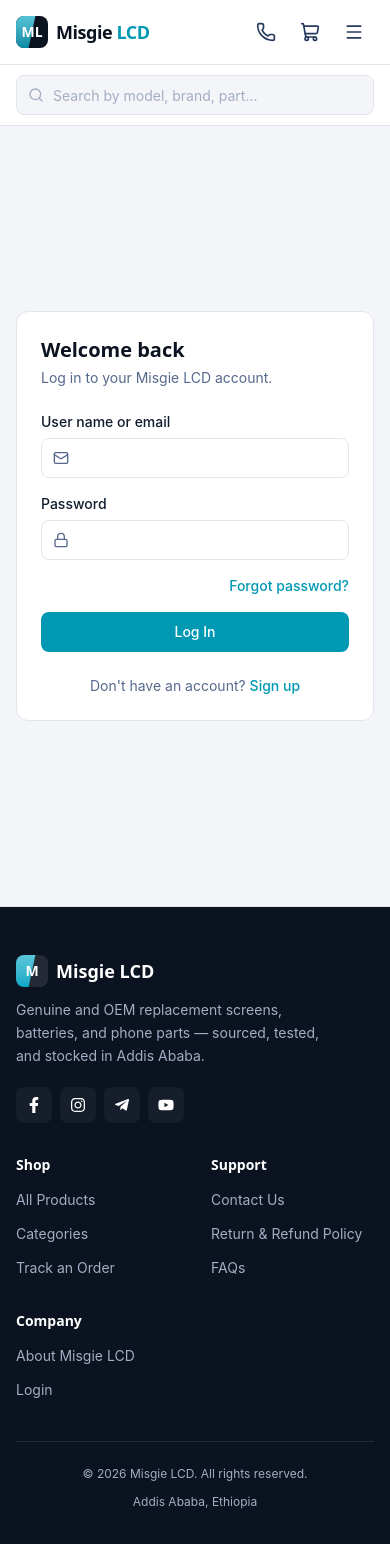
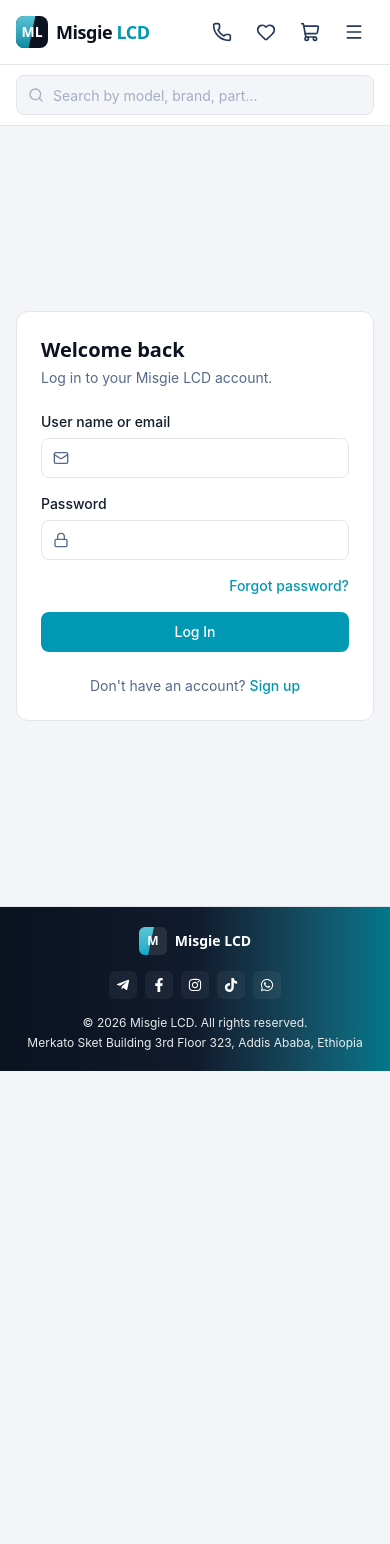
Before and after one commit to me-1219/Phone-lcd-store, a React (Vite) app in the folder client/: page /login in a window 390 px wide. Shown: the top 1544 px of the page. After the commit the page ends 1071 px from the top, so only its background shows below. Built offline with nearby package versions, Linux system fonts and the light colour scheme.

Commit message:
update more responsive

```diff
--- a/client/src/components/layout/Footer.jsx
+++ b/client/src/components/layout/Footer.jsx
@@ -1,50 +1,33 @@
-import { Link } from "react-router-dom";
-import { FaFacebookF, FaInstagram, FaTelegramPlane, FaYoutube } from "react-icons/fa";
-
-const FOOTER_LINKS = {
-  Shop: [
-    { label: "All Products", to: "/products" },
-    { label: "Categories", to: "/categories" },
-    { label: "Track an Order", to: "/orders" },
-  ],
-  Support: [
-    { label: "Contact Us", to: "/contact" },
-    { label: "Return & Refund Policy", to: "/returns" },
-    { label: "FAQs", to: "/faq" },
-  ],
-  Company: [
-    { label: "About Misgie LCD", to: "/about" },
-    { label: "Login", to: "/login" },
-  ],
-};
+import { FaFacebookF, FaInstagram, FaTelegramPlane, FaTiktok, FaWhatsapp, FaYoutube } from "react-icons/fa";
 
 const SOCIAL_LINKS = [
+  { icon: FaTelegramPlane, href: "https://t.me/Msglcd", label: "Telegram" },
   { icon: FaFacebookF, href: "https://facebook.com", label: "Facebook" },
   { icon: FaInstagram, href: "https://instagram.com", label: "Instagram" },
-  { icon: FaTelegramPlane, href: "https://t.me", label: "Telegram" },
-  { icon: FaYoutube, href: "https://youtube.com", label: "YouTube" },
+  { icon: FaTiktok, href: "https://tiktok.com", label: "TikTok" },
+  { icon: FaWhatsapp,href: "https://wa.me/251962725252",label: "WhatsApp", },
 ];
 
 const Footer = () => (
-  <footer className="border-t border-border bg-ink-950 text-ink-300">
-    <div className="mx-auto max-w-7xl px-4 py-12 sm:px-6 lg:px-8">
-      <div className="grid grid-cols-2 gap-8 md:grid-cols-5">
-        <div className="col-span-2">
+  <footer className="border-t border-border bg-linear-to-r from-ink-950 via-ink-900 to-brand-700 md:block text-ink-400">
+    <div className="mx-auto flex max-w-7xl flex-col items-center justify-between gap-4 px-4 py-5 sm:flex-row sm:px-6 lg:px-8">
+
+      {/* Brand */}
       <div className="flex items-center gap-2">
-            <span className="relative flex h-8 w-8 items-center justify-center overflow-hidden rounded-lg bg-white/10">
-              <span className="absolute -left-2 top-0 h-full w-6 -skew-x-12 bg-gradient-to-b from-brand-300 to-brand-500 opacity-90" />
-              <span className="relative font-display text-sm font-bold text-white">M</span>
+        <span className="relative flex h-7 w-7 items-center justify-center overflow-hidden rounded-md bg-white/10">
+          <span className="absolute -left-2 top-0 h-full w-5 -skew-x-12 bg-gradient-to-b from-brand-300 to-brand-500 opacity-90" />
+          <span className="relative font-display text-xs font-bold text-white">
+            M
           </span>
-            <span className="font-display text-lg font-semibold text-white">
+        </span>
+
+        <span className="font-display text-sm font-semibold text-white">
           Misgie LCD
         </span>
       </div>
-          <p className="mt-3 max-w-xs text-sm leading-relaxed">
-            Genuine and OEM replacement screens, batteries, and phone parts —
-            sourced, tested, and stocked in Addis Ababa.
-          </p>
 
-          <div className="mt-5 flex gap-2">
+      {/* Social Icons */}
+      <div className="flex gap-2">
         {SOCIAL_LINKS.map(({ icon: Icon, href, label }) => (
           <a
             key={label}
@@ -52,34 +35,23 @@
             target="_blank"
             rel="noopener noreferrer"
             aria-label={label}
-                className="flex h-9 w-9 items-center justify-center rounded-lg bg-white/5 text-white transition-colors hover:bg-brand-600"
+            className="flex h-7 w-7 items-center justify-center rounded-md bg-white/5 text-white transition-colors hover:bg-brand-600"
           >
-                <Icon className="h-4 w-4" />
+            <Icon className="h-3.5 w-3.5" />
           </a>
         ))}
       </div>
+
+      {/* Copyright */}
+      <div className="flex flex-col items-center gap-1 text-xs sm:items-end">
+        <p className="text-white/90">
+          © {new Date().getFullYear()} Misgie LCD. All rights reserved.
+        </p>
+        <p className="text-white/90">
+          Merkato Sket Building 3rd Floor 323, Addis Ababa, Ethiopia
+        </p>
       </div>
 
-        {Object.entries(FOOTER_LINKS).map(([heading, links]) => (
-          <div key={heading}>
-            <h3 className="font-display text-sm font-semibold text-white">{heading}</h3>
-            <ul className="mt-3 space-y-2.5">
-              {links.map((link) => (
-                <li key={link.to}>
-                  <Link to={link.to} className="text-sm hover:text-white">
-                    {link.label}
-                  </Link>
-                </li>
-              ))}
-            </ul>
-          </div>
-        ))}
-      </div>
-
-      <div className="mt-10 flex flex-col items-center justify-between gap-3 border-t border-white/10 pt-6 text-xs sm:flex-row">
-        <p>&copy; {new Date().getFullYear()} Misgie LCD. All rights reserved.</p>
-        <p>Addis Ababa, Ethiopia</p>
-      </div>
     </div>
   </footer>
 );
--- a/client/src/components/layout/MobileMenu.jsx
+++ b/client/src/components/layout/MobileMenu.jsx
@@ -1,5 +1,5 @@
 import { Link } from "react-router-dom";
-import { X, User, LogOut } from "lucide-react";
+import { X, User, LogOut, Heart } from "lucide-react";
 import { CUSTOMER_NAV_LINKS } from "../../utils/constants";
 import { useAuth } from "../../hooks/useAuth";
 import { useAuthModal } from "../../hooks/useAuthModal";
@@ -44,6 +44,14 @@
 
           <div className="my-2 border-t border-border" />
 
+          <Link
+            to="/wishlist"
+            onClick={onClose}
+            className="flex items-center gap-2 rounded-lg px-3 py-2.5 text-sm font-medium text-ink-900 hover:bg-muted"
+          >
+            <Heart className="h-4 w-4" /> Wishlist
+          </Link>
+
           {isAuthenticated ? (
             <>
               <Link
--- a/client/src/components/layout/Navbar.jsx
+++ b/client/src/components/layout/Navbar.jsx
@@ -131,7 +131,7 @@
             <Link
               to="/wishlist"
               aria-label="Wishlist"
-              className="hidden rounded-lg p-2.5 text-ink-700 hover:bg-muted hover:text-ink-950 sm:flex"
+              className="flex rounded-lg p-2.5 text-ink-700 hover:bg-muted hover:text-ink-950"
             >
               <Heart className="h-5 w-5" />
             </Link>
--- a/client/src/pages/admin/Categories.jsx
+++ b/client/src/pages/admin/Categories.jsx
@@ -96,12 +96,12 @@
 
   return (
     <div>
-      <div className="flex items-center justify-between">
+      <div className="flex flex-col gap-3 sm:flex-row sm:items-center sm:justify-between">
         <div>
           <h1 className="font-display text-2xl font-semibold text-ink-950">Categories</h1>
           <p className="mt-1 text-sm text-ink-500">{categories.length} categories</p>
         </div>
-        <Button icon={Plus} onClick={openCreate}>Add Category</Button>
+        <Button icon={Plus} onClick={openCreate} className="w-full sm:w-auto">Add Category</Button>
       </div>
 
       <div className="mt-6 overflow-x-auto rounded-xl border border-border bg-white">
@@ -112,6 +112,8 @@
         ) : categories.length === 0 ? (
           <EmptyState title="No categories yet" message="Add your first category." />
         ) : (
+          <>
+            <div className="hidden md:block">
               <table className="w-full min-w-[720px] text-sm">
                 <thead>
                   <tr className="border-b border-border text-left text-xs font-medium uppercase tracking-wide text-ink-500">
@@ -126,7 +128,6 @@
                     <tr key={c._id}>
                       <td className="px-4 py-3">
                         <div className="flex items-center gap-3">
-
                           <div className="min-w-0">
                             <p className="truncate font-medium text-ink-950">{c.name}</p>
                           </div>
@@ -148,6 +149,39 @@
                   ))}
                 </tbody>
               </table>
+            </div>
+
+            <div className="space-y-3 p-3 md:hidden">
+              {categories.map((c) => (
+                <div key={c._id} className="rounded-xl border border-border bg-white p-3 shadow-sm">
+                  <div className="flex items-start justify-between gap-3">
+                    <div>
+                      <p className="font-medium text-ink-950">{c.name}</p>
+                    </div>
+                    <div className="flex gap-1">
+                      <button onClick={() => openEdit(c)} className="rounded-lg p-1.5 text-ink-500 hover:bg-muted hover:text-ink-950">
+                        <Pencil className="h-4 w-4" />
+                      </button>
+                      <button onClick={() => handleDelete(c._id)} className="rounded-lg p-1.5 text-ink-500 hover:bg-red-50 hover:text-danger-500">
+                        <Trash2 className="h-4 w-4" />
+                      </button>
+                    </div>
+                  </div>
+
+                  <div className="mt-3 space-y-2 text-sm text-ink-700">
+                    <div className="flex items-start justify-between gap-3">
+                      <span className="text-ink-500">Description</span>
+                      <span className="text-right">{c.description || "No description"}</span>
+                    </div>
+                    <div className="flex items-center justify-between gap-3">
+                      <span className="text-ink-500">Image</span>
+                      <span>{c.image ? "Yes" : "No"}</span>
+                    </div>
+                  </div>
+                </div>
+              ))}
+            </div>
+          </>
         )}
       </div>
 
@@ -175,9 +209,9 @@
           />
         </div>
 
-          <div className="flex justify-end gap-2 pt-2">
-            <Button type="button" variant="outline" onClick={() => setModalOpen(false)}>Cancel</Button>
-            <Button type="submit" loading={saving}>{editingId ? "Save Changes" : "Create Category"}</Button>
+          <div className="flex flex-col-reverse gap-2 pt-2 sm:flex-row sm:justify-end">
+            <Button type="button" variant="outline" onClick={() => setModalOpen(false)} className="w-full sm:w-auto">Cancel</Button>
+            <Button type="submit" loading={saving} className="w-full sm:w-auto">{editingId ? "Save Changes" : "Create Category"}</Button>
           </div>
         </form>
       </Modal>
--- a/client/src/pages/admin/Products.jsx
+++ b/client/src/pages/admin/Products.jsx
@@ -217,17 +217,19 @@
 
   return (
     <div>
-      <div className="flex items-center justify-between">
+      <div className="flex flex-col gap-4 md:flex-row md:items-center md:justify-between">
         <div>
           <h1 className="font-display text-2xl font-semibold text-ink-950">Products</h1>
           <p className="mt-1 text-sm text-ink-500">{pagination.total} products</p>
         </div>
-        <div className="flex items-center gap-3">
+
+        <div className="flex flex-col gap-2 md:items-end">
+          <div className="grid w-full gap-2 sm:grid-cols-2 xl:flex xl:w-auto xl:flex-wrap xl:items-center">
             <Input
               placeholder="Search products..."
               value={search}
               onChange={(e) => setSearch(e.target.value)}
-            className="w-64"
+              className="w-full xl:w-64"
             />
             <select
               value={categoryFilter}
@@ -261,10 +263,11 @@
                 <option key={opt.value} value={opt.value}>{opt.label}</option>
               ))}
             </select>
+          </div>
 
-          <div className="flex items-center gap-2">
-            <Button variant="outline" icon={Upload} onClick={() => setImportOpen(true)}>Import</Button>
-            <Button icon={Plus} onClick={openCreate}>Add Product</Button>
+          <div className="flex w-full flex-col gap-2 sm:flex-row sm:justify-end">
+            <Button variant="outline" icon={Upload} onClick={() => setImportOpen(true)} className="w-full sm:w-auto">Import</Button>
+            <Button icon={Plus} onClick={openCreate} className="w-full sm:w-auto">Add Product</Button>
           </div>
         </div>
       </div>
@@ -277,6 +280,8 @@
         ) : products.length === 0 ? (
           <EmptyState title="No products yet" message="Add your first product to get started." />
         ) : (
+          <>
+            <div className="hidden md:block">
               <table className="w-full min-w-[720px] text-sm">
                 <thead>
                   <tr className="border-b border-border text-left text-xs font-medium uppercase tracking-wide text-ink-500">
@@ -331,6 +336,54 @@
                   ))}
                 </tbody>
               </table>
+            </div>
+
+            <div className="space-y-3 p-3 md:hidden">
+              {products.map((p) => (
+                <div key={p._id} className="rounded-xl border border-border bg-white p-3 shadow-sm">
+                  <div className="flex items-start justify-between gap-3">
+                    <div className="min-w-0">
+                      <p className="truncate font-medium text-ink-950">{p.name}</p>
+                      <p className="font-mono-data text-xs text-ink-500">{p.sku || "—"}</p>
+                    </div>
+                    <div className="flex gap-1">
+                      <button onClick={() => openEdit(p)} className="rounded-lg p-1.5 text-ink-500 hover:bg-muted hover:text-ink-950">
+                        <Pencil className="h-4 w-4" />
+                      </button>
+                      <button onClick={() => handleDelete(p._id)} className="rounded-lg p-1.5 text-ink-500 hover:bg-red-50 hover:text-danger-500">
+                        <Trash2 className="h-4 w-4" />
+                      </button>
+                    </div>
+                  </div>
+
+                  <div className="mt-3 space-y-2 text-sm text-ink-700">
+                    <div className="flex items-center justify-between gap-3">
+                      <span className="text-ink-500">Category</span>
+                      <span className="text-right font-medium">{p.category?.name || "—"}</span>
+                    </div>
+                    <div className="flex items-center justify-between gap-3">
+                      <span className="text-ink-500">Brand</span>
+                      <span className="text-right font-medium">{p.brand || "—"}</span>
+                    </div>
+                    <div className="flex items-center justify-between gap-3">
+                      <span className="text-ink-500">Price</span>
+                      <span className="font-mono-data font-medium text-ink-950">{formatPrice(p.price)}</span>
+                    </div>
+                    <div className="flex items-center justify-between gap-3">
+                      <span className="text-ink-500">Stock</span>
+                      <span className={p.stock <= (p.reorderPoint ?? 5) ? "font-mono-data font-medium text-danger-500" : "font-mono-data font-medium text-ink-950"}>
+                        {p.stock}
+                      </span>
+                    </div>
+                    <div className="flex flex-wrap gap-2">
+                      {p.qualityGrade && <Badge variant="brand">{p.qualityGrade}</Badge>}
+                      {p.screenType && <Badge variant="brand">{p.screenType}</Badge>}
+                    </div>
+                  </div>
+                </div>
+              ))}
+            </div>
+          </>
         )}
       </div>
 
@@ -366,7 +419,7 @@
             />
           </div>
 
-          <div className="grid grid-cols-2 gap-4">
+          <div className="grid grid-cols-1 gap-4 sm:grid-cols-2">
             <Input label="Brand" value={form.brand} onChange={(e) => setForm({ ...form, brand: e.target.value })} />
             <div>
               <label className="mb-1.5 block text-sm font-medium text-ink-900">Category</label>
@@ -390,7 +443,7 @@
             onChange={(e) => setForm({ ...form, compatibleModels: e.target.value })}
           />
 
-          <div className="grid grid-cols-2 gap-4">
+          <div className="grid grid-cols-1 gap-4 sm:grid-cols-2">
             <div>
               <label className="mb-1.5 block text-sm font-medium text-ink-900">Quality Grade</label>
               <select
@@ -415,7 +468,7 @@
             </div>
           </div>
 
-          <div className="grid grid-cols-3 gap-4">
+          <div className="grid grid-cols-1 gap-4 sm:grid-cols-3">
             <Input label="SKU" value={form.sku} onChange={(e) => setForm({ ...form, sku: e.target.value })} />
             <Input label="Price" type="number" value={form.price} onChange={(e) => setForm({ ...form, price: e.target.value })} />
             <Input label="Discount price" type="number" value={form.discountPrice} onChange={(e) => setForm({ ...form, discountPrice: e.target.value })} />
@@ -450,9 +503,9 @@
             Featured on homepage
           </label>
 
-          <div className="flex justify-end gap-2 pt-2">
-            <Button type="button" variant="outline" onClick={() => setModalOpen(false)}>Cancel</Button>
-            <Button type="submit" loading={saving}>{editingId ? "Save Changes" : "Create Product"}</Button>
+          <div className="flex flex-col-reverse gap-2 pt-2 sm:flex-row sm:justify-end">
+            <Button type="button" variant="outline" onClick={() => setModalOpen(false)} className="w-full sm:w-auto">Cancel</Button>
+            <Button type="submit" loading={saving} className="w-full sm:w-auto">{editingId ? "Save Changes" : "Create Product"}</Button>
           </div>
         </form>
       </Modal>
--- a/client/src/pages/customer/Home.jsx
+++ b/client/src/pages/customer/Home.jsx
@@ -127,14 +127,23 @@
               time guessing and more time repairing.
             </p>
 
-            <div className="mt-8 flex flex-wrap gap-3">
-              <Link to="/products">
-                <Button size="lg" icon={ArrowRight} className="flex-row-reverse">
+            <div className="mt-8 flex flex-col gap-3 sm:flex-row sm:flex-wrap">
+              <Link to="/products" className="w-full sm:w-auto">
+                <Button
+                  size="lg"
+                  icon={ArrowRight}
+                  className="w-full flex-row-reverse sm:w-auto"
+                >
                   Browse Products
                 </Button>
               </Link>
-              <Link to="/categories">
-                <Button size="lg" variant="outline" className="border-white/20 bg-transparent text-white hover:bg-white/10">
+
+              <Link to="/categories" className="w-full sm:w-auto">
+                <Button
+                  size="lg"
+                  variant="outline"
+                  className="w-full border-white/30 bg-white/10 text-white hover:bg-white/20 sm:w-auto"
+                >
                   View Categories
                 </Button>
               </Link>
--- a/client/src/pages/customer/ProductDetails.jsx
+++ b/client/src/pages/customer/ProductDetails.jsx
@@ -218,8 +218,8 @@
             )}
           </div>
 
-          <div className="mt-6 flex items-center gap-3">
-            <div className="flex items-center rounded-lg border border-border">
+          <div className="mt-6 flex flex-col gap-3 sm:flex-row sm:items-center">
+            <div className="flex items-center rounded-lg border border-border self-start sm:self-auto">
               <button
                 onClick={() => setQuantity((q) => Math.max(1, q - 1))}
                 disabled={quantity <= 1}
@@ -251,7 +251,8 @@
               disabled={!inStock}
               loading={addingToCart}
               onClick={handleAddToCart}
-              className="flex-1"
+              fullWidth
+              className="w-full sm:flex-1"
             >
               Add to Cart
             </Button>
@@ -261,6 +262,7 @@
               variant="outline"
               aria-label="Toggle wishlist"
               onClick={handleToggleWishlist}
+              className="h-12 w-12 min-w-[48px] p-0 sm:w-auto sm:min-w-0 sm:px-4"
               icon={() => (
                 <Heart className={`h-4 w-4 ${wishlisted ? "fill-danger-500 text-danger-500" : ""}`} />
               )}
```
Lines whose indentation alone changed are shown as unchanged.
